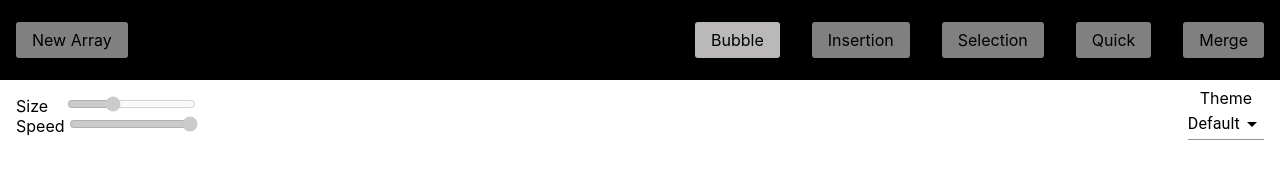
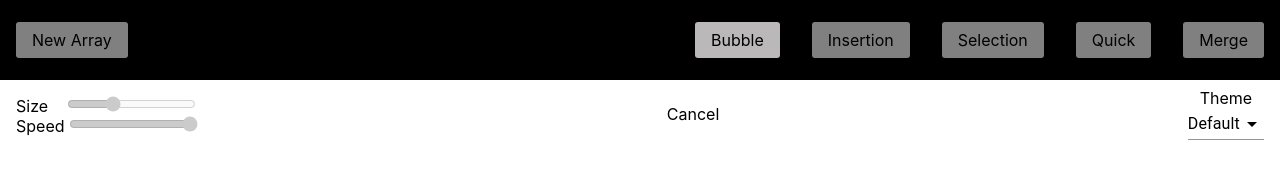
Before and after one commit to nkuek/SortEd, a React (Create React App) app: page / in a window 1280 px wide. Both pictures are taken after a click on the button "Bubble". Shown: the top 172 px of the page. Built offline with nearby package versions, Linux system fonts and the light colour scheme.

Commit message:
cancel button

```diff
--- a/package.json
+++ b/package.json
@@ -22,6 +22,7 @@
   },
   "scripts": {
     "start": "node server.js",
+    "run-dev": "react-scripts start",
     "build": "react-scripts build",
     "test": "react-scripts test",
     "eject": "react-scripts eject"
--- a/src/App.js
+++ b/src/App.js
@@ -87,7 +87,11 @@ function App() {
                 sorting={sorting}
                 setSorting={setSorting}
             />
-            <SortingVisualizer loading={loading} showHelper={showHelper} />
+            <SortingVisualizer
+                loading={loading}
+                showHelper={showHelper}
+                sorting={sorting}
+            />
         </>
     );
 }
--- a/src/components/SortingVisualizer/SortingVisualizer.css
+++ b/src/components/SortingVisualizer/SortingVisualizer.css
@@ -61,6 +61,18 @@
     font-size: 1.5em;
 }
 
+.cancel-button {
+    cursor: pointer;
+    padding: 0.5em 1em;
+    background-color: var(--button-color);
+    border-radius: 3px;
+}
+
+.cancel-button:hover {
+    background-color: var(--button-hover);
+    color: var(--button-font-color);
+}
+
 @media only screen and (max-width: 750px) {
     .helper-container {
         display: none;
--- a/src/components/SortingVisualizer/index.js
+++ b/src/components/SortingVisualizer/index.js
@@ -16,7 +16,7 @@ const CustomSelect = withStyles({
     },
 })(Select);
 
-const SortingVisualizer = ({ loading, showHelper }) => {
+const SortingVisualizer = ({ loading, showHelper, sorting }) => {
     const {
         array,
         arrayLength,
@@ -61,6 +61,16 @@ const SortingVisualizer = ({ loading, showHelper }) => {
                         ></input>
                     </div>
                 </div>
+                {sorting && (
+                    <div className="cancel-container">
+                        <div
+                            className="cancel-button"
+                            onClick={() => window.location.reload()}
+                        >
+                            Cancel
+                        </div>
+                    </div>
+                )}
                 {showHelper && (
                     <div className="helper-container">
                         <div>Click on a sorting button to begin!</div>
```
